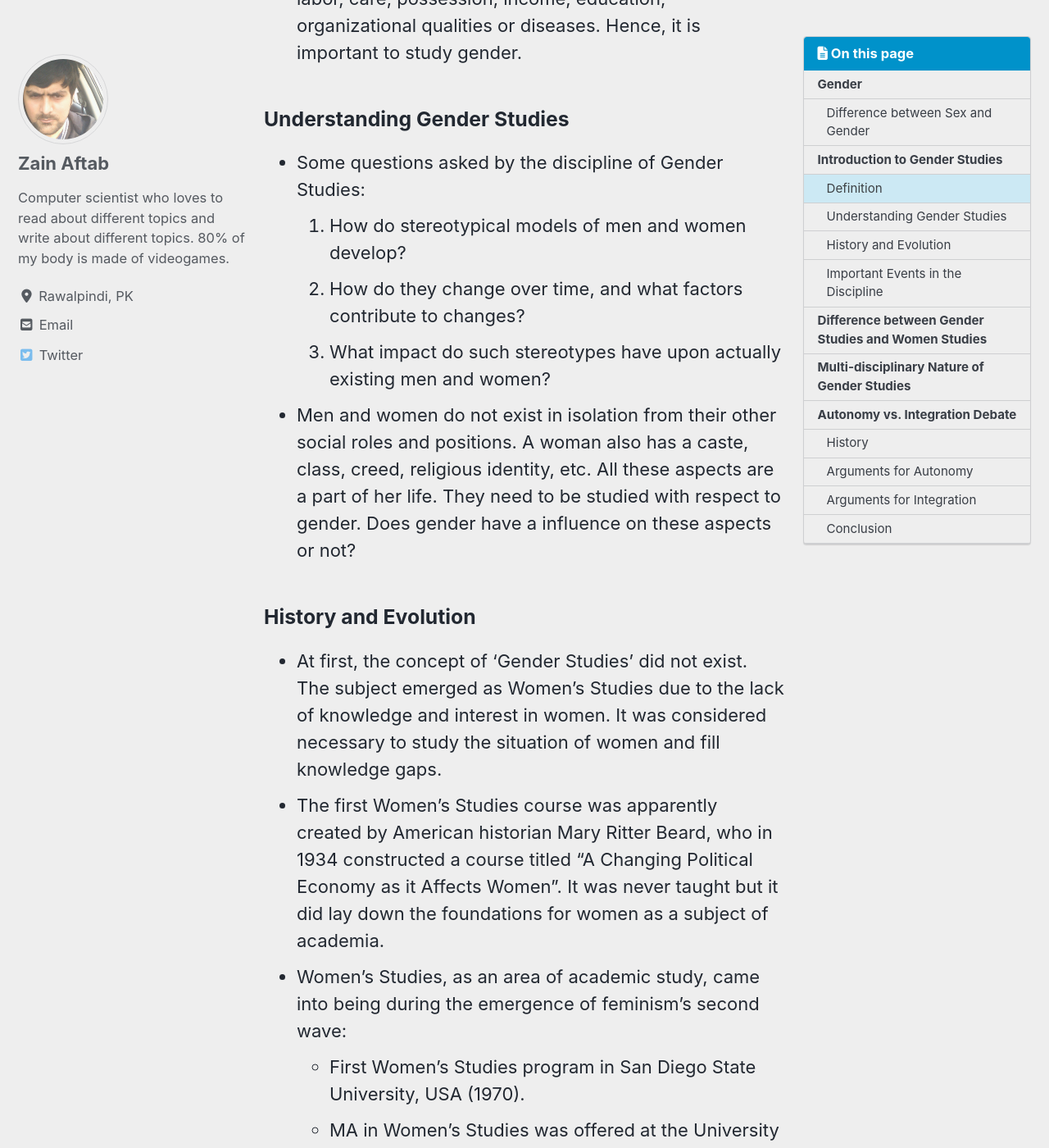
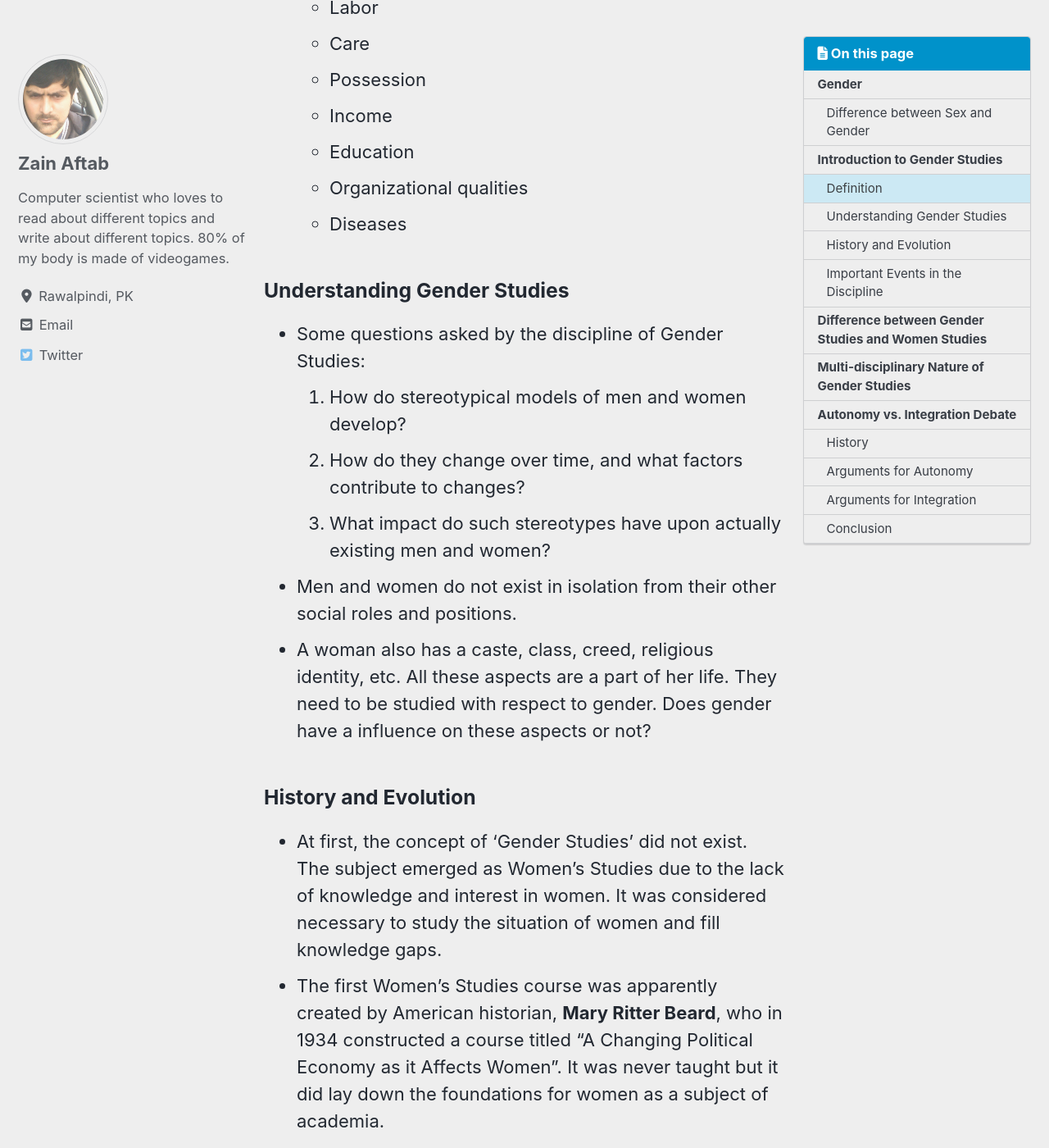
Before and after one commit to zainaftab2225/zainaftab2225.github.io, a Jekyll site: the page built from _genderstudies/introduction-to-gender-studies.md, in a window 1280 px wide and 1400 px high, scrolled down 3274 px. Shown: the whole window at 82% size. Built offline with Jekyll 4.4.1, drawn with Linux system fonts in a browser that asks for light colours; cached includes are drawn as plain includes; nearby versions of some CDN libraries; some of the changed text lies outside the part shown.

Commit message:
website updates

```diff
--- a/_genderstudies/introduction-to-gender-studies.md
+++ b/_genderstudies/introduction-to-gender-studies.md
@@ -49,7 +49,14 @@ date: 2020-09-27
 ### Definition
 
 - Gender Studies investigates the biological differences between men and women but focuses on these differences in a **socio-cultural context**.
-- It is a remarkable discriminating tool in the distribution of labor, care, possession, income, education, organizational qualities or diseases. Hence, it is important to study gender.
+- It is a remarkable discriminating tool in the distribution of:
+  - Labor
+  - Care
+  - Possession
+  - Income
+  - Education
+  - Organizational qualities
+  - Diseases
 
 ### Understanding Gender Studies
 
@@ -57,13 +64,14 @@ date: 2020-09-27
   1. How do stereotypical models of men and women develop?
   2. How do they change over time, and what factors contribute to changes?
   3. What impact do such stereotypes have upon actually existing men and women?
-- Men and women do not exist in isolation from their other social roles and positions. A woman also has a caste, class, creed, religious identity, etc. All these aspects are a part of her life. They need to be studied with respect to gender. Does gender have a influence on these aspects or not?
+- Men and women do not exist in isolation from their other social roles and positions.
+- A woman also has a caste, class, creed, religious identity, etc. All these aspects are a part of her life. They need to be studied with respect to gender. Does gender have a influence on these aspects or not?
 
 
 ### History and Evolution
 
 - At first, the concept of 'Gender Studies' did not exist. The subject emerged as Women's Studies due to the lack of knowledge and interest in women. It was considered necessary to study the situation of women and fill knowledge gaps.
-- The first Women's Studies course was apparently created by American historian Mary Ritter Beard, who in 1934 constructed a course titled "A Changing Political Economy as it Affects Women". It was never taught but it did lay down the foundations for women as a subject of academia.
+- The first Women's Studies course was apparently created by American historian, **Mary Ritter Beard**, who in 1934 constructed a course titled "A Changing Political Economy as it Affects Women". It was never taught but it did lay down the foundations for women as a subject of academia.
 - Women’s Studies, as an area of academic study, came into being during the emergence of feminism’s second wave:
   - First Women's Studies program in San Diego State University, USA (1970).
   - MA in Women’s Studies was offered at the University of Kent, UK (1980).
```
Also changed, not shown: _genderstudies/history-of-gender.md (+10 -9 lines), _genderstudies/social-construction-of-gender.md (+6 -0 lines).
